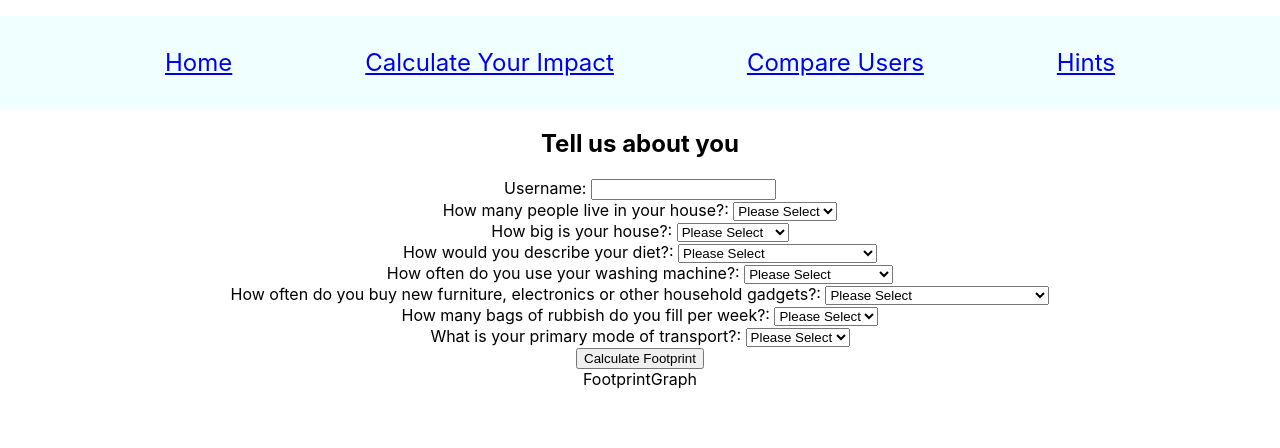
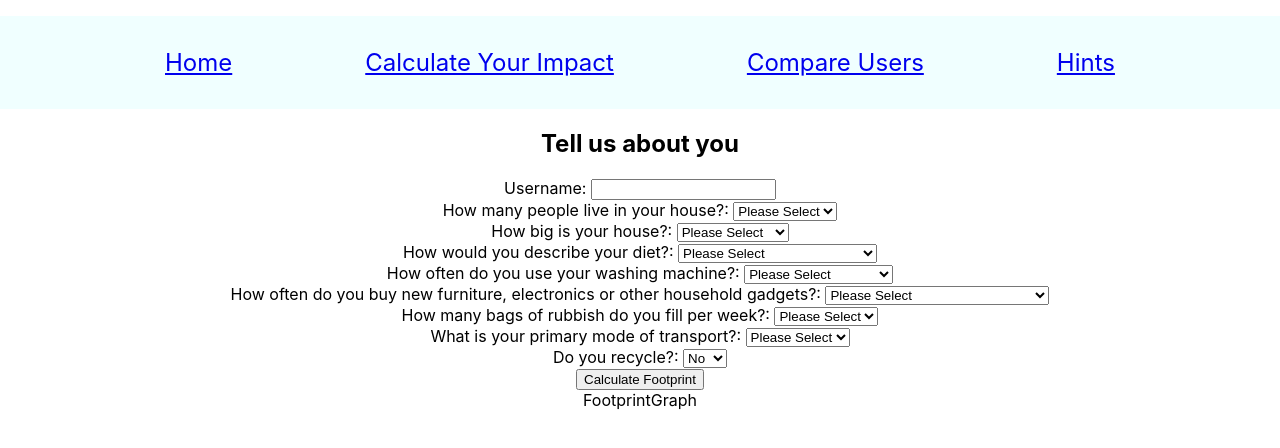
Before and after one commit to MattyMcHatty/co2become_one, a React (Create React App) app in the folder client/: page /impact in a window 1280 px wide. Shown: the top 448 px of the page. Built offline with nearby package versions, Linux system fonts and the light colour scheme; no server answers.

Commit message:
Form works

```diff
--- a/client/src/components/FootprintForm.js
+++ b/client/src/components/FootprintForm.js
@@ -24,9 +24,8 @@ const FootprintForm = ({addFootprint}) => {
 
     const onSubmit = (e) =>{
         e.preventDefault();
-        postFootprint(formData).then((data)=>{
-            addFootprint(data);
-        })
+        postFootprint(formData)
+        .then((data)=>{addFootprint(data);})
         // Reset the form input values
         setFormData({
         username: "",
@@ -127,6 +126,13 @@ const FootprintForm = ({addFootprint}) => {
                 <label htmFor="recycle">Do you recycle?: </label>
                 <input type="checkbox" id="recycle" name="recycle" onClick={formData.recycle = true}></input>
             </div> */}
+            <div className="form-wrap">
+                <label htmFor="recycle">Do you recycle?: </label>
+                <select onChange={onChange} id="recycle" name="recycle" value={formData.recycle} required>
+                    <option value={true}>Yes</option>
+                    <option value={false}>No</option>
+                </select>
+            </div>
             <input type="submit" value="Calculate Footprint" id="save" />
         </form>
     )
--- a/client/src/components/Impact.js
+++ b/client/src/components/Impact.js
@@ -2,12 +2,12 @@ import React from 'react'
 import FootprintForm from './FootprintForm'
 import FootprintGraph from './FootprintGraph'
 
-const Impact = ({footprints}) => {
+const Impact = ({footprints, addFootprint}) => {
 
 
     return (
         <>
-        <div><FootprintForm /></div>
+        <div><FootprintForm addFootprint={addFootprint}/></div>
         <div><FootprintGraph /></div>
         </>
     )
--- a/client/src/containers/MainContainer.js
+++ b/client/src/containers/MainContainer.js
@@ -18,6 +18,11 @@ const MainContainer = () => {
         getFootprints().then((allFootprints) => {setFootprints(allFootprints)});
     }, [])
 
+    const addFootprint = (footprint) => {
+        const temp = footprints.map(s => s);
+        temp.push(footprint);
+        setFootprints(temp);
+    }
 
 
 
@@ -28,7 +33,7 @@ const MainContainer = () => {
                 <NavBar />
                     <Routes>
                         <Route exact path="/" element={<HomePage />} />
-                        <Route exact path="/impact" element={<Impact footprints={footprints}/>} />
+                        <Route exact path="/impact" element={<Impact footprints={footprints} addFootprint={addFootprint}/>} />
                         <Route exact path="/usercomparisons" element={<UserComparisons footprints={footprints} />} />
                         <Route exact path="/hints" element={<HintsPage />} />
                         <Route path="*" element={<ErrorPage />} />
```
